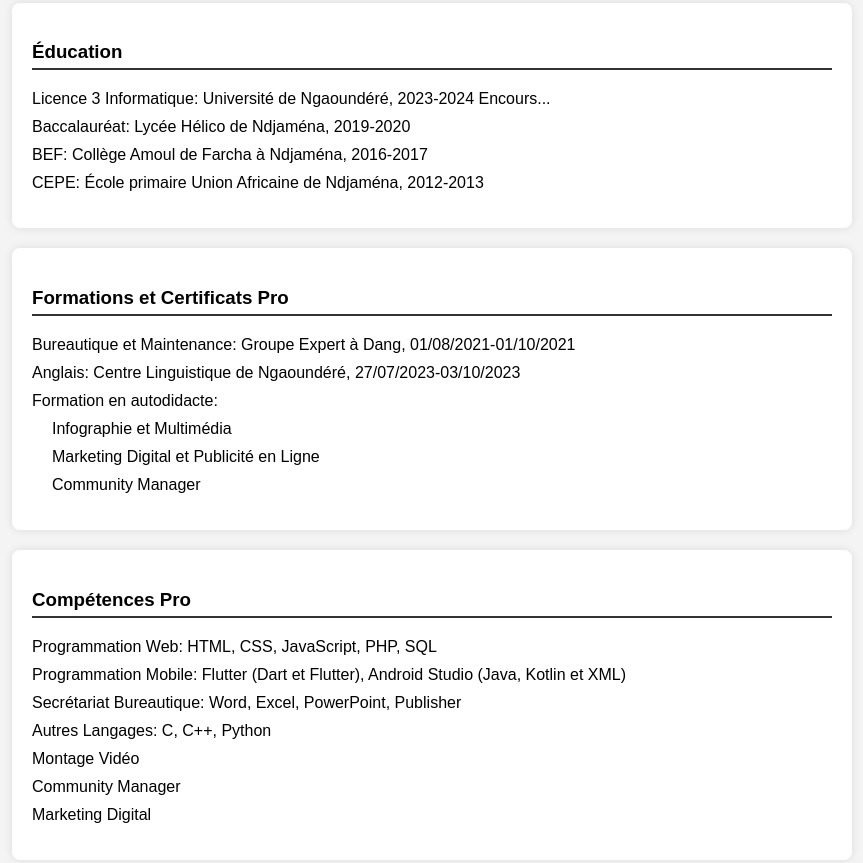
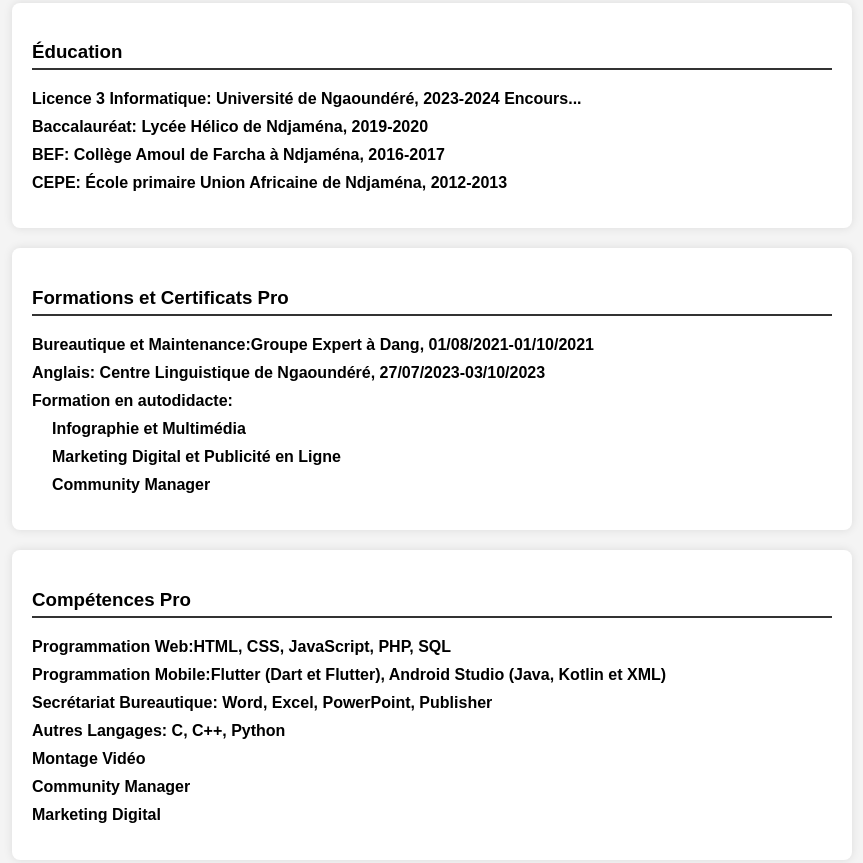
Before and after one commit to Arsobak/CV, a plain HTML site: page index.html in a window 1280 px wide. Shown: the part 698-1561 px from the top of the page, without its empty margins (208-1071 px from the left). Drawn offline with Linux system fonts and the light colour scheme.

Commit message:
Update index.html

```diff
--- a/index.html
+++ b/index.html
@@ -30,18 +30,18 @@
         <section id="education">
             <h3>Éducation</h3>
             <ul>
-                <li>Licence 3 Informatique: Université de Ngaoundéré, 2023-2024 Encours...</li>
-                <li>Baccalauréat: Lycée Hélico de Ndjaména, 2019-2020</li>
-                <li>BEF: Collège Amoul de Farcha à Ndjaména, 2016-2017</li>
-                <li>CEPE: École primaire Union Africaine de Ndjaména, 2012-2013</li>
+                <li><strong>Licence 3 Informatique: Université de Ngaoundéré, 2023-2024 Encours...</li>
+                <li><strong>Baccalauréat: Lycée Hélico de Ndjaména, 2019-2020</li>
+                <li><strong>BEF: Collège Amoul de Farcha à Ndjaména, 2016-2017</li>
+                <li><strong>CEPE: École primaire Union Africaine de Ndjaména, 2012-2013</li>
             </ul>
         </section>
         <section id="certifications">
             <h3>Formations et Certificats Pro</h3>
             <ul>
-                <li>Bureautique et Maintenance: Groupe Expert à Dang, 01/08/2021-01/10/2021</li>
-                <li>Anglais: Centre Linguistique de Ngaoundéré, 27/07/2023-03/10/2023</li>
-                <li>Formation en autodidacte:
+                <li><strong>Bureautique et Maintenance:</strong>Groupe Expert à Dang, 01/08/2021-01/10/2021</li>
+                <li><strong>Anglais:</strong> Centre Linguistique de Ngaoundéré, 27/07/2023-03/10/2023</li>
+                <li><strong>Formation en autodidacte:</strong>
                     <ul>
                         <li>Infographie et Multimédia</li>
                         <li>Marketing Digital et Publicité en Ligne</li>
@@ -53,13 +53,13 @@
         <section id="skills">
             <h3>Compétences Pro</h3>
             <ul>
-                <li>Programmation Web: HTML, CSS, JavaScript, PHP, SQL</li>
-                <li>Programmation Mobile: Flutter (Dart et Flutter), Android Studio (Java, Kotlin et XML)</li>
-                <li>Secrétariat Bureautique: Word, Excel, PowerPoint, Publisher</li>
-                <li>Autres Langages: C, C++, Python</li>
-                <li>Montage Vidéo</li>
-                <li>Community Manager</li>
-                <li>Marketing Digital</li>
+                <li><strong>Programmation Web:</strong>HTML, CSS, JavaScript, PHP, SQL</li>
+                <li><strong>Programmation Mobile:</strong>Flutter (Dart et Flutter), Android Studio (Java, Kotlin et XML)</li>
+                <li><strong>Secrétariat Bureautique:</strong> Word, Excel, PowerPoint, Publisher</li>
+                <li><strong>Autres Langages:</strong> C, C++, Python</li>
+                <li><strong>Montage Vidéo</strong></li>
+                <li><strong>Community Manager</strong></li>
+                <li><strong>Marketing Digital</strong></li>
             </ul>
         </section>
         <section id="language-skills">
```
